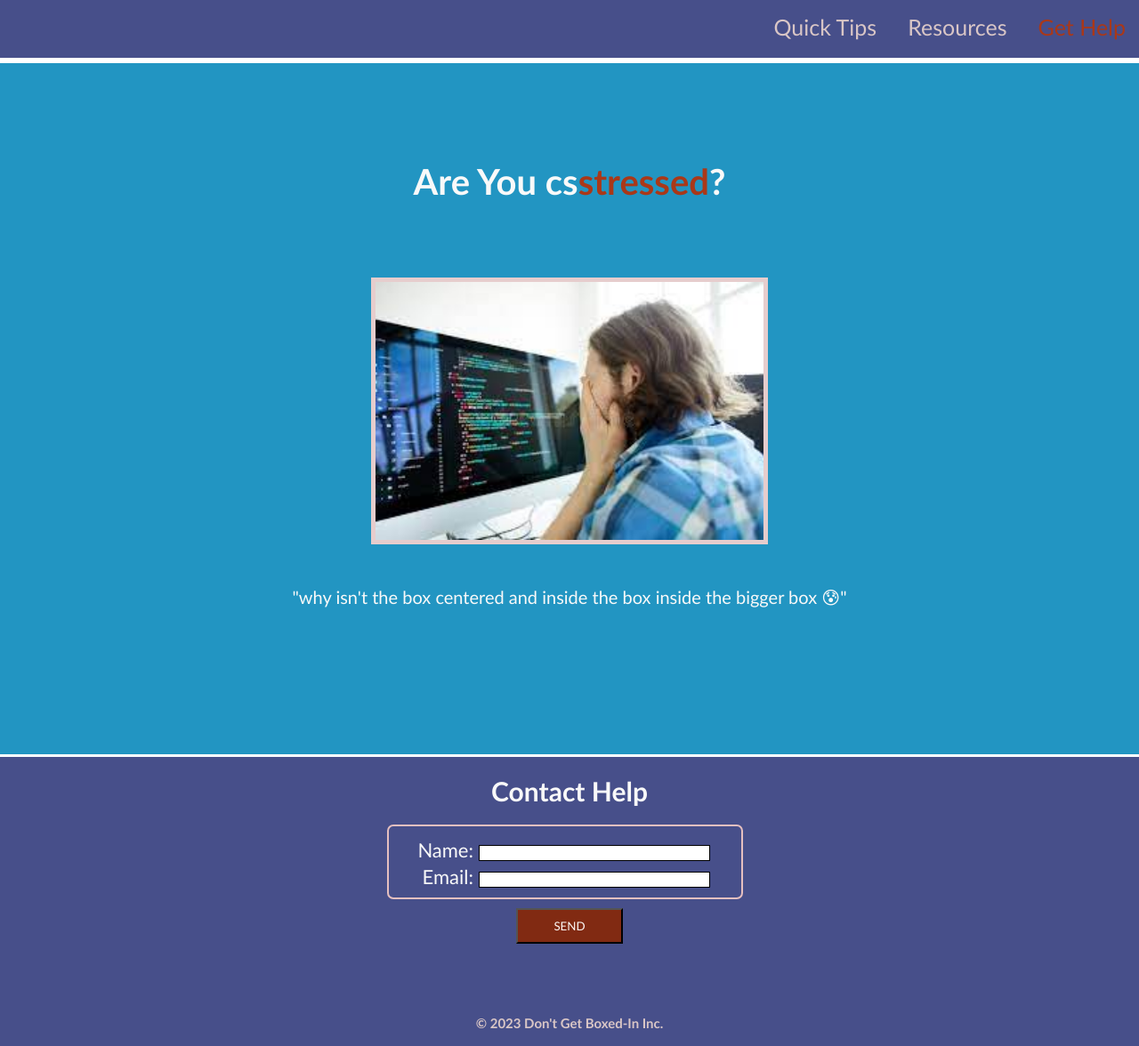
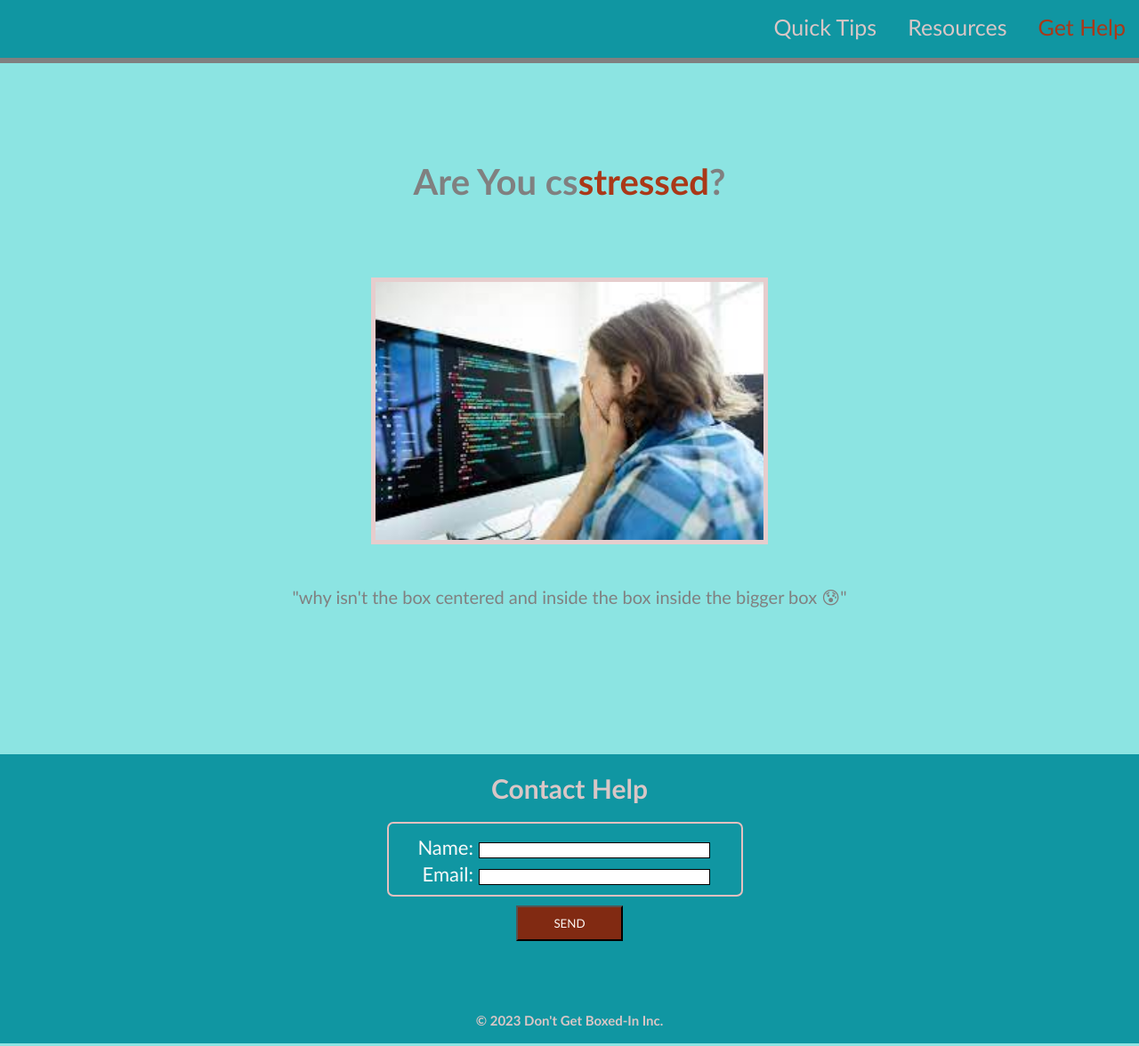
Before and after one commit to js-Quest/dont-stress, a plain HTML site: page index.html in a window 1280 px wide. Shown: the whole page at 89% size. Drawn offline with Linux system fonts and the light colour scheme.

Commit message:
changed colors again

```diff
--- a/assets/css/style.css
+++ b/assets/css/style.css
@@ -8,7 +8,7 @@
 body {
     position: relative;
     font-size: 20px;
-    background-color: rgb(34, 149, 194);
+    background-color: rgb(140, 228, 226);
     color: rgb(249, 249, 249);
     flex: 1;
 }
@@ -24,14 +24,14 @@ main h1 {
 
 header {
     position: fixed;
-    border-bottom: 6px solid rgb(255, 255, 255);
+    border-bottom: 6px solid grey;
     padding-top: 15px;
     padding-bottom: 50px;
 }
 
 header,
 footer {
-    background-color: rgb(71, 79, 138);
+    background-color: rgb(16, 150, 162);
     display: inline;
     height: 45px;
     width: 100%;
@@ -71,8 +71,7 @@ section {
     margin-top: 150px;
     margin-bottom: 0;
     padding: 20px 10px 60px 10px;
-    border-top: 3px solid rgb(255, 255, 255);
-    background-color: rgb(71, 79, 138);
+    background-color: rgb(16, 150, 162);
     width: 100%;
 
 }
@@ -119,6 +118,10 @@ footer{
     text-align: center;
 }
 
+.grey {
+    color: grey;
+}
+
 .pink {
     color: rgb(217, 198, 198);
 }
--- a/index.html
+++ b/index.html
@@ -27,7 +27,7 @@
       <figcaption class="text-center grey">"why isn't the box centered and inside the box inside the bigger box &#128560"</figcaption>
     </figure>
     <section>
-      <h2 class="text-center grey">Contact Help</h2>
+      <h2 class="text-center pink">Contact Help</h2>
       <form>
         <ul id="border">
           <li>
```
